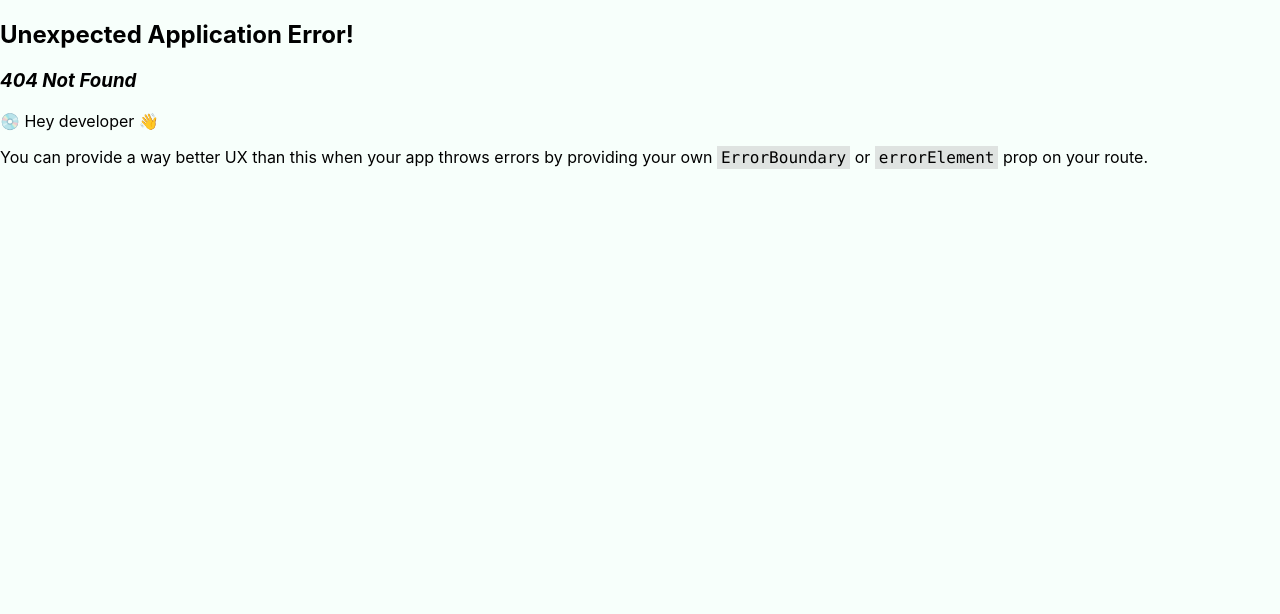
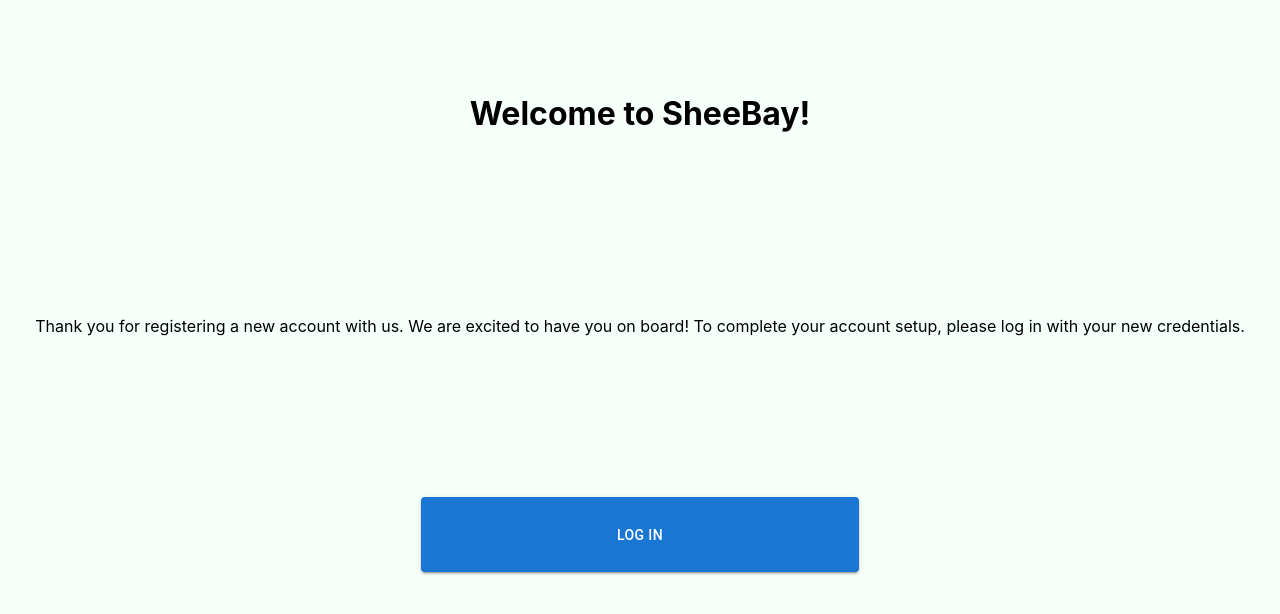
Before and after one commit to dommie123/Sheelas_Site, a React (Create React App) app in the folder frontend/: page /register/welcome in a window 1280 px wide. Before the commit this address had no page. Shown: the top 614 px of the page. Built offline with nearby package versions, Linux system fonts and the light colour scheme.

Commit message:
Fixed seller registration issue and other potential issues

```diff
--- a/frontend/src/components/common/app-panel/app-panel.css
+++ b/frontend/src/components/common/app-panel/app-panel.css
@@ -7,6 +7,7 @@
     padding: 15px;
     padding-top: 0;
     margin-right: 1em;
+    margin-left: 1em;
 }
 
 .app-panel-content {
--- a/frontend/src/components/feature/buy-item/thank-you/thank-you.js
+++ b/frontend/src/components/feature/buy-item/thank-you/thank-you.js
@@ -25,7 +25,7 @@ export default function ThankYouPage() {
 
     return (
         <div className='thank-you-container'>
-            <h2 className='thank-you-header' aria-label='Thank you' role='heading'>Thank you!</h2>
+            <h2 className='thank-you-header' aria-label='Thank you'>Thank you!</h2>
             <p className='thank-you-additional-message'>
                 A confirmation email with your receipt will be sent to your inbox confirming your purchase. We hope you enjoy!
             </p>
--- a/frontend/src/components/feature/register/register-modal.js
+++ b/frontend/src/components/feature/register/register-modal.js
@@ -144,7 +144,7 @@ export const RegisterModal = (props) => {
         }
 
         if (!objectIsEmpty(registeredUser)) {
-            navigate('/home');
+            navigate('/register/welcome');
         }
         // eslint-disable-next-line
     }, [userHasRegistered, registeredUser])
@@ -243,7 +243,7 @@ export const RegisterModal = (props) => {
                             />
                             <br />
                             <div className='register-two-checkbox-wrapper'>
-                                <p className='register-text' id='register-text-el'>I don't want to receive SMS updates or promotional materials from Sheela's Shopping Site</p>
+                                <p className='register-text' id='register-text-el'>I don't want to receive SMS updates or promotional materials from SheeBay</p>
                                 <Checkbox
                                     checked={disablePhoneCheck}
                                     aria-checked={disablePhoneCheck}
--- /dev/null
+++ b/frontend/src/components/feature/register/welcome/welcome.css
@@ -0,0 +1,24 @@
+.welcome-container {
+    display: flex;
+    flex-direction: column;
+    align-items: center;
+    justify-content: space-around;
+    height: calc(100vh - 155px);
+    padding: 0 15px;
+}
+
+.welcome-header {
+    font-size: 30pt;
+    line-height: 1.5;
+}
+
+.welcome-additional-message {
+    font-size: 14pt;
+    line-height: 1.5;
+}
+
+.log-in-button {
+    height: 75px;
+    width: 35%;
+    position: relative;
+}
--- /dev/null
+++ b/frontend/src/components/feature/register/welcome/welcome.js
@@ -0,0 +1,31 @@
+import React from 'react';
+import { useNavigate } from 'react-router-dom';
+
+import { Button } from '@mui/material';
+
+import './welcome.css';
+
+const WelcomePage = () => {
+    const navigate = useNavigate();
+
+    return (
+        <div className='welcome-container'>
+            <h1 className='welcome-heading'>Welcome to SheeBay!</h1>
+            <p className='welcome-paragraph'>
+                Thank you for registering a new account with us. We are excited to have you on board!
+                To complete your account setup, please log in with your new credentials.
+            </p>
+            <Button
+                variant='contained'
+                className='log-in-button'
+                color='primary'
+                onClick={() => { navigate('/login') }}
+                aria-label='Log In'
+            >
+                Log In
+            </Button>
+        </div>
+    );
+};
+
+export default WelcomePage;
--- a/frontend/src/components/nav/router.js
+++ b/frontend/src/components/nav/router.js
@@ -16,6 +16,7 @@ import ProfileSettingsPage from "../feature/profile-settings/profile-settings";
 import ErrorPage from "../error/error-page";
 import SellerAppPage from "../feature/seller-app-page/seller-app-page";
 import EditItemPage from "../feature/edit-item/edit-item";
+import WelcomePage from "../feature/register/welcome/welcome";
 
 const router = createBrowserRouter([
     {
@@ -36,6 +37,14 @@ const router = createBrowserRouter([
         element: (
             <>
                 <RegisterModal />
+            </>
+        )
+    },
+    {
+        path: "/register/welcome",
+        element: (
+            <>
+                <WelcomePage />
             </>
         )
     },
--- a/frontend/src/slices/login-slice.js
+++ b/frontend/src/slices/login-slice.js
@@ -212,7 +212,7 @@ const loginSlice = createSlice({
             return {
                 ...state,
                 userExists: Boolean(action.payload),
-                loggedInUser: action.payload,
+                loggedInUser: {...action.payload, accessToken: state.loggedInUser.accessToken},
                 error: false
             }
         });
@@ -227,7 +227,7 @@ const loginSlice = createSlice({
             return {
                 ...state,
                 userExists: true,
-                loggedInUser: action.payload,
+                loggedInUser: {...action.payload, accessToken: state.loggedInUser.accessToken},
                 error: false
             }
         });
--- a/frontend/src/slices/seller-slice.js
+++ b/frontend/src/slices/seller-slice.js
@@ -24,7 +24,7 @@ export const registerNewSeller = createAsyncThunk(
         try {
             const response = await authPutRequest(`user/${username}`, userData, userToken)
 
-            return response.data;
+            return {...response.data, accessToken: userToken};
         } catch (err) {
             return thunkApi.rejectWithValue(err);
         }
```
